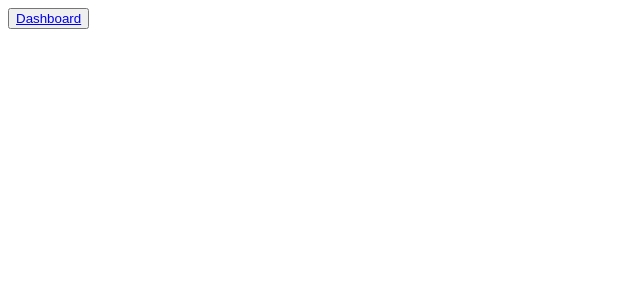
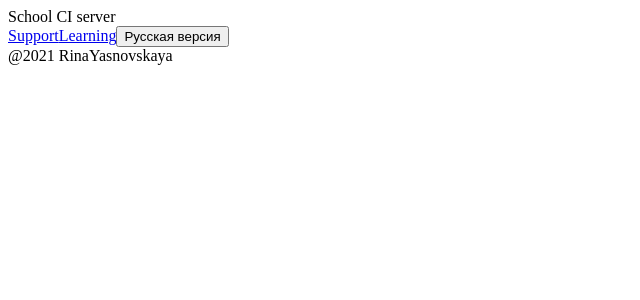
Before and after one commit to RinaYasnovskaya/shri-react-first-part, a React app in the folder shri-react/: page /settings in a window 1280 px wide. Shown: the top 300 px of the page, without its empty margins (0-640 px from the left). Built offline with nearby package versions, Linux system fonts and the light colour scheme; the HTML template or start-up script is replaced by a standard one.

Commit message:
feat: add header & footer

```diff
--- /dev/null
+++ b/shri-react/src/components/footer/Footer.jsx
@@ -0,0 +1,20 @@
+import React from 'react';
+import { Link } from 'react-router-dom';
+
+export const Footer = () => {
+  return (
+    <div className="footer">
+      <div className="footer__left-elem">
+        <Link to="/support">Support</Link>
+        <Link to="/learning">Learning</Link>
+        <button>Русская версия</button>
+
+      </div>
+      <div className="footer__right-elem">
+        <span className="footer__name">
+          @2021 RinaYasnovskaya
+        </span>
+      </div>
+    </div>
+  );
+};
--- /dev/null
+++ b/shri-react/src/components/header/Header.jsx
@@ -0,0 +1,18 @@
+import React from 'react';
+import { Link } from 'react-router-dom';
+
+export const Header = ({title, repoName, settings, runBuild, rebuild}) => {
+
+  return (
+    <div className="header">
+      <div className="header__title">
+        {title ? title : repoName}
+      </div>
+      <div className="header__buttons">
+        { settings ? <button className="button button__settings"><Link to="/settings"></Link></button> : ''}
+        { runBuild ? <button className="button button__run"></button> : ''}
+        { rebuild ? <button className="button button__rebuild"></button> : ''}
+      </div>
+    </div>
+  );
+};
--- a/shri-react/src/components/index.js
+++ b/shri-react/src/components/index.js
@@ -1 +1,3 @@
 export { App } from './main/App';
+export { Footer } from './footer/Footer';
+export { Header } from './header/Header';
--- a/shri-react/src/components/main/App.jsx
+++ b/shri-react/src/components/main/App.jsx
@@ -1,13 +1,16 @@
 import React from 'react';
 import { Link, Route } from 'react-router-dom';
+import { Footer, Header } from '../index';
 
 export const App = () => {
-  return <div>
-    <button>
-      <Link to="/dashboard">Dashboard</Link>
-    </button>
+  const title = "School CI server";
+
+  return (
     <div>
-      {/* <Route path="/dashboard" component={Dashboard} /> */}
+
+      <Route exact path="/" component={() => <Header title={title} settings={true} />} />
+      <Route exact path="/settings" component={() => <Header title={title} settings={false} />} />
+      <Footer />
     </div>
-  </div>
+  );
 }
```
